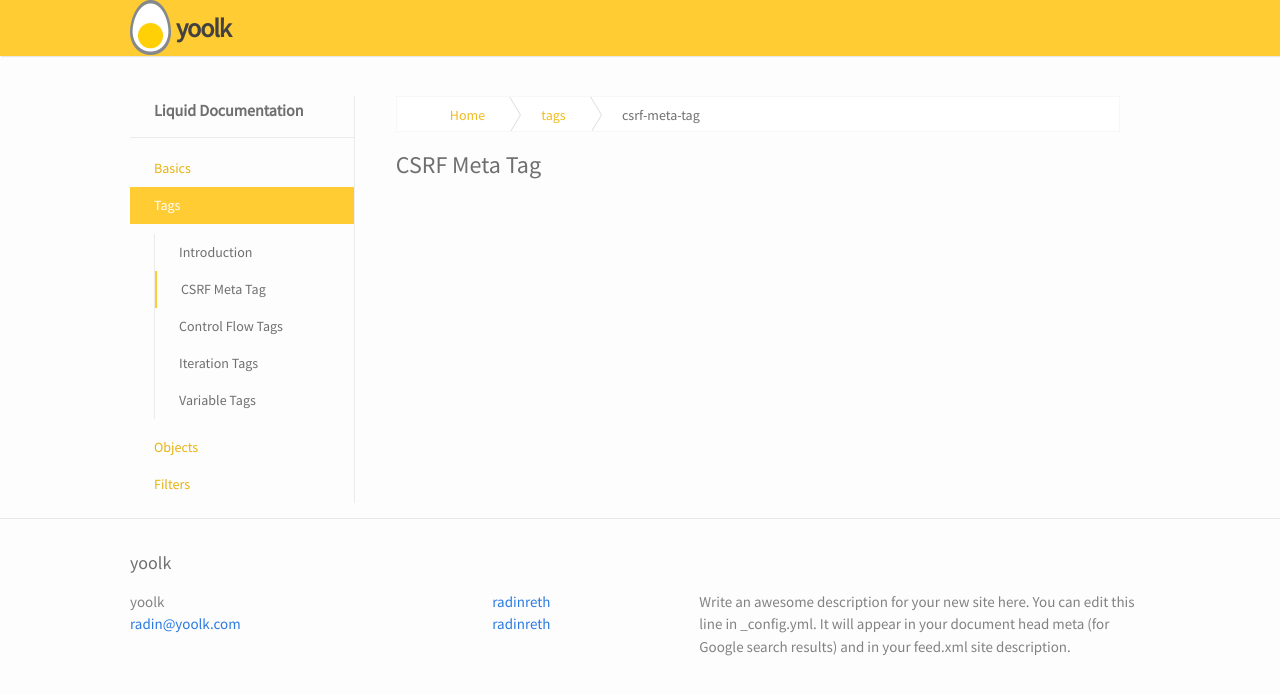
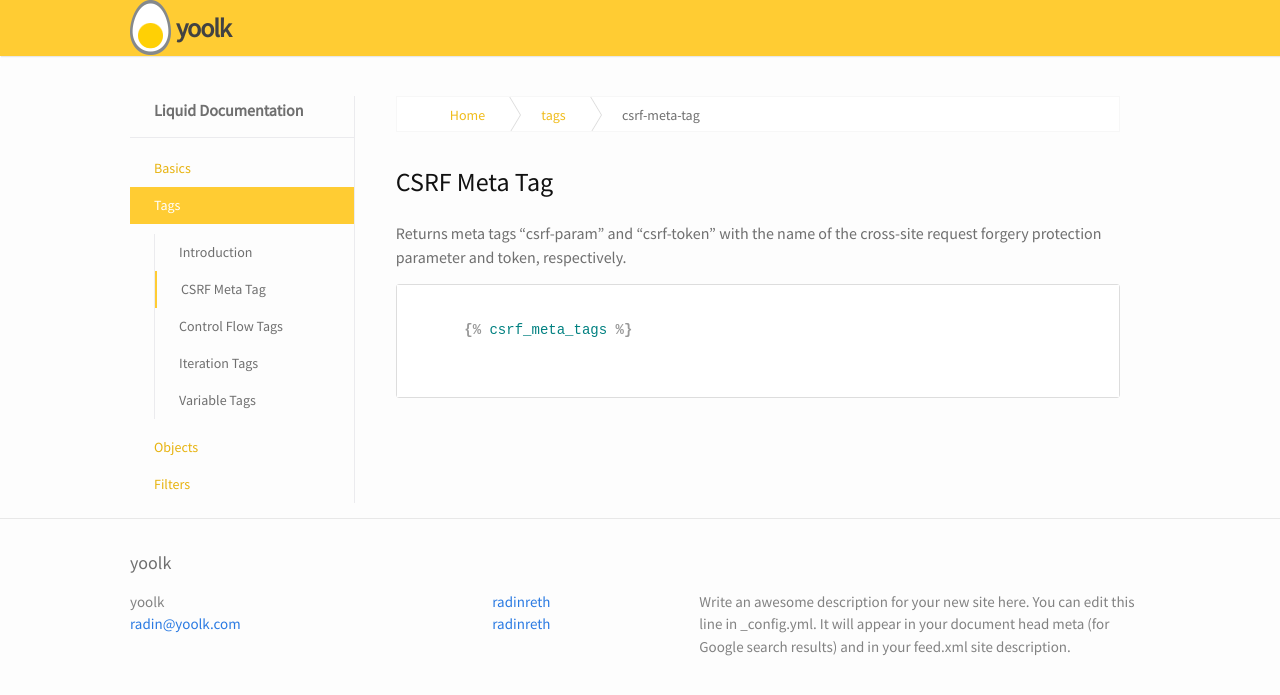
Before and after one commit to yoolk/liquid-documentation, a Jekyll site: the page built from tags/csrf-meta-tag/index.markdown, in a window 1280 px wide. Shown: the top 695 px of the page. Built offline with Jekyll 4.4.1, drawn with Linux system fonts in a browser that asks for light colours.

Commit message:
add CSRF meta tag

```diff
--- a/tags/csrf-meta-tag/index.markdown
+++ b/tags/csrf-meta-tag/index.markdown
@@ -2,4 +2,14 @@
 layout: nav_basics
 ---
 
-## CSRF Meta Tag
+<h2 class="section-title">CSRF Meta Tag</h2>
+
+Returns meta tags “csrf-param” and “csrf-token” with the name of the cross-site request forgery protection parameter and token, respectively.
+
+<div class="panel">
+  <div class="panel-body">
+    {% highlight django%}{% raw %}
+      {% csrf_meta_tags %}
+    {% endraw %}{% endhighlight %}
+  </div>
+</div>
```
